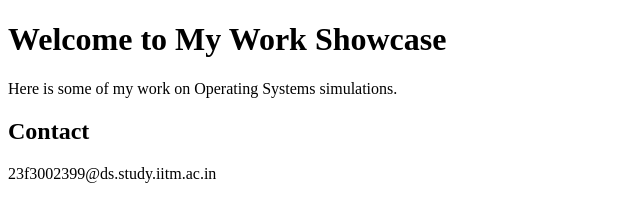
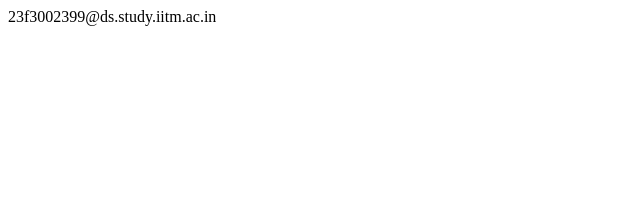
Before and after one commit to Shreyasbibhuty/my-work, a plain HTML site: page index.html in a window 1280 px wide. Shown: the whole page, without its empty margins (0-640 px from the left). Drawn offline with Linux system fonts and the light colour scheme.

Commit message:
Update index.html

```diff
--- a/index.html
+++ b/index.html
@@ -1,14 +1 @@
-<!DOCTYPE html>
-<html lang="en">
-<head>
-  <meta charset="UTF-8">
-  <title>My Work Showcase</title>
-</head>
-<body>
-  <h1>Welcome to My Work Showcase</h1>
-  <p>Here is some of my work on Operating Systems simulations.</p>
-
-  <h2>Contact</h2>
-  <!--email_off-->23f3002399@ds.study.iitm.ac.in<!--/email_off-->
-</body>
-</html>
+<!--email_off-->23f3002399@ds.study.iitm.ac.in<!--/email_off-->
```
